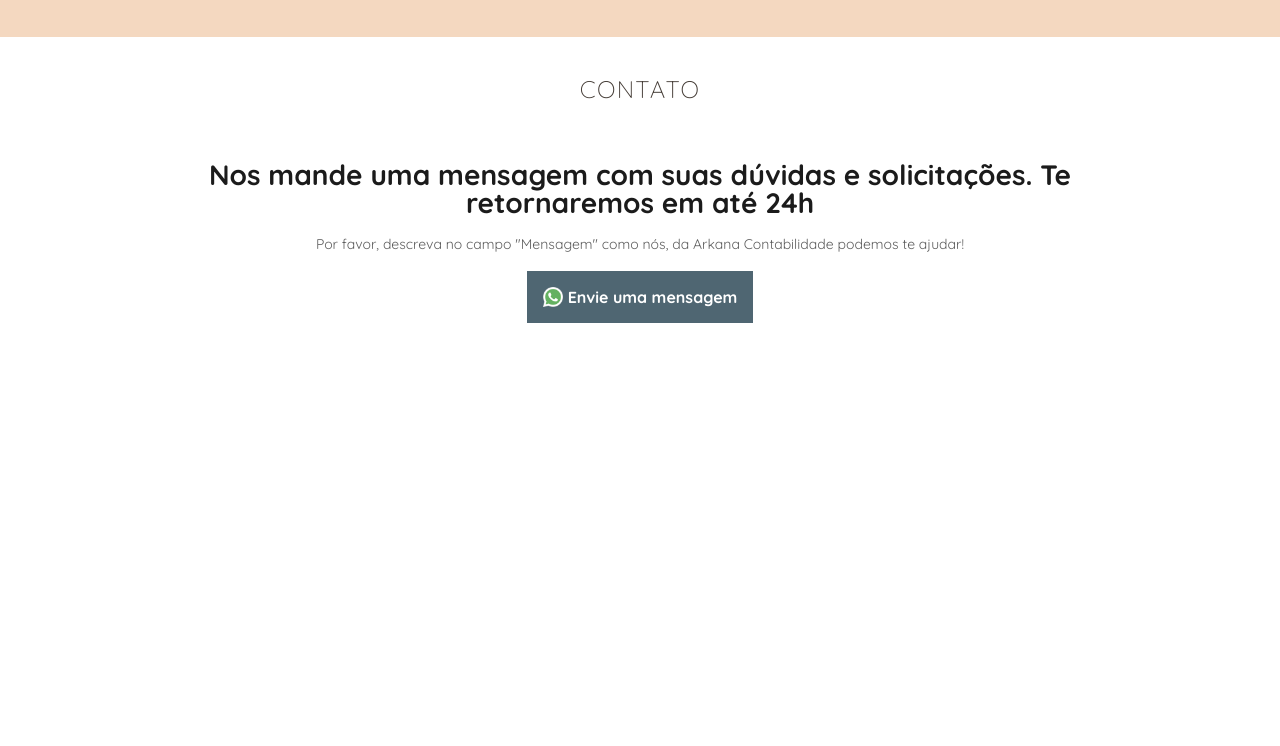
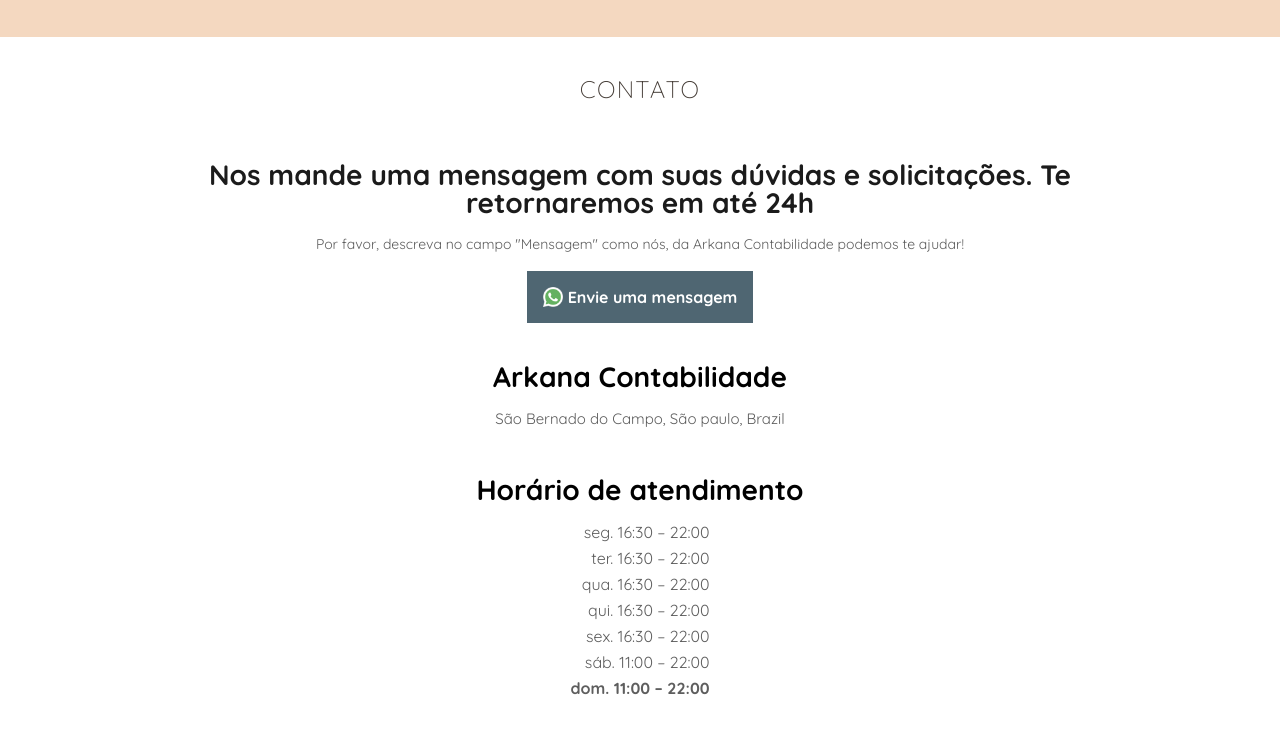
Before and after one commit to iagojsilva/arkana-website, a plain HTML site: page index.html in a window 1280 px wide. Shown: the part 3589-4335 px from the top of the page. Before the commit the page ends 3952 px from the top, so only its background shows below. Drawn offline with Linux system fonts and the light colour scheme.

Commit message:
Add bottom sections

```diff
--- a/index.html
+++ b/index.html
@@ -92,18 +92,34 @@
 			<section class="contact">
 				<p class="title">Contato</p>
 				<p class="send-us-a-message">
-			   Nos mande uma mensagem com suas dúvidas e solicitações. Te retornaremos em até 24h
+				Nos mande uma mensagem com suas dúvidas e solicitações. Te retornaremos em até 24h
 				</p>
 				<p class="please">
-        Por favor, descreva no campo "Mensagem" como nós, da Arkana Contabilidade podemos te ajudar!
+				Por favor, descreva no campo "Mensagem" como nós, da Arkana Contabilidade podemos te ajudar!
 				</p>
 				<a href="https://wa.me/5511965783541" target="_blank" class="send-message-btn">
-          <img src="assets/wpp.png" alt="whatsapp-icon">
+					<img src="assets/wpp.png" alt="whatsapp-icon">
 					<span>
 						Envie uma mensagem
 					</span>
 				</a>
 			</section>
+			<section class="location">
+				<p class="name">Arkana Contabilidade</p>
+				<p class="city">São Bernado do Campo, São paulo, Brazil</p>
+			</section>
+			<section class="availability">
+				<p class="name">Horário de atendimento</p>
+				<div class="time">
+					<p class="mon">seg. 16:30 – 22:00</p>
+					<p class="tue">ter. 16:30 – 22:00</p>
+					<p class="wed">qua. 16:30 – 22:00</p>
+					<p class="thu">qui. 16:30 – 22:00</p>
+					<p class="fri">sex. 16:30 – 22:00</p>
+					<p class="sat">sáb. 11:00 – 22:00</p>
+					<p class="sun">dom. 11:00 – 22:00</p>
+				</div>
+			</section>
 		</main>
 	</body>
 </html>
--- a/script.js
+++ b/script.js
@@ -1,2 +1,7 @@
 "use strict";
-console.log("here");
+document.addEventListener("DOMContentLoaded", () => {
+    const days = ["sun", "mon", "tue", "wed", "thu", "fri", "sat"];
+    const now = new Date();
+    const dayElement = document.querySelector("." + days[now.getDay()]);
+    dayElement === null || dayElement === void 0 ? void 0 : dayElement.classList.add("active");
+});
--- a/styles.css
+++ b/styles.css
@@ -344,3 +344,46 @@ main {
 .send-message-btn img {
 	width: 20px;
 }
+
+.location {
+	display: flex;
+	flex-direction: column;
+	justify-content: center;
+	align-items: center;
+	font-family: Quicksand;
+}
+
+.location .name, .availability .name {
+	font-size: 28px;
+	color: black;
+	font-weight: 700;
+	margin-bottom: 20px;
+	text-align: center;
+}
+
+.location .city {
+	font-size: 15px;
+	color: rgb(94, 94, 94);
+}
+
+.availability {
+	font-family: Quicksand;
+	display: flex;
+	flex-direction: column;
+	justify-content: center;
+	align-items: center;
+	margin: 50px 30px;
+}
+
+.availability .time {
+	display: flex;
+	flex-direction: column;
+	gap: 10px 0;
+	text-align: end;
+	color: rgb(94, 94, 94);
+	margin-bottom: 50px;
+}
+
+.active {
+	font-weight: 700;
+}
```
Also changed, not shown: 1 other file.
